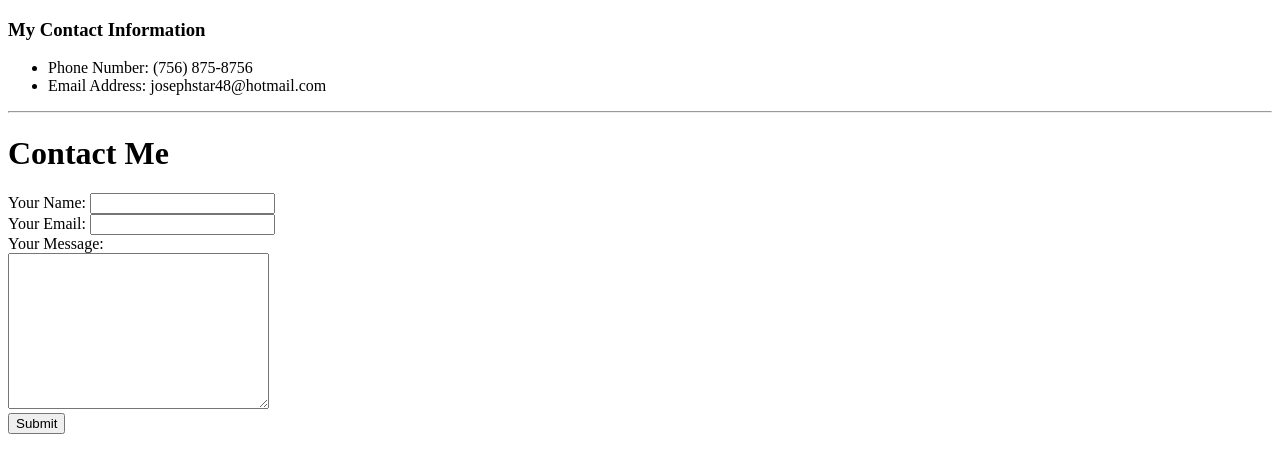
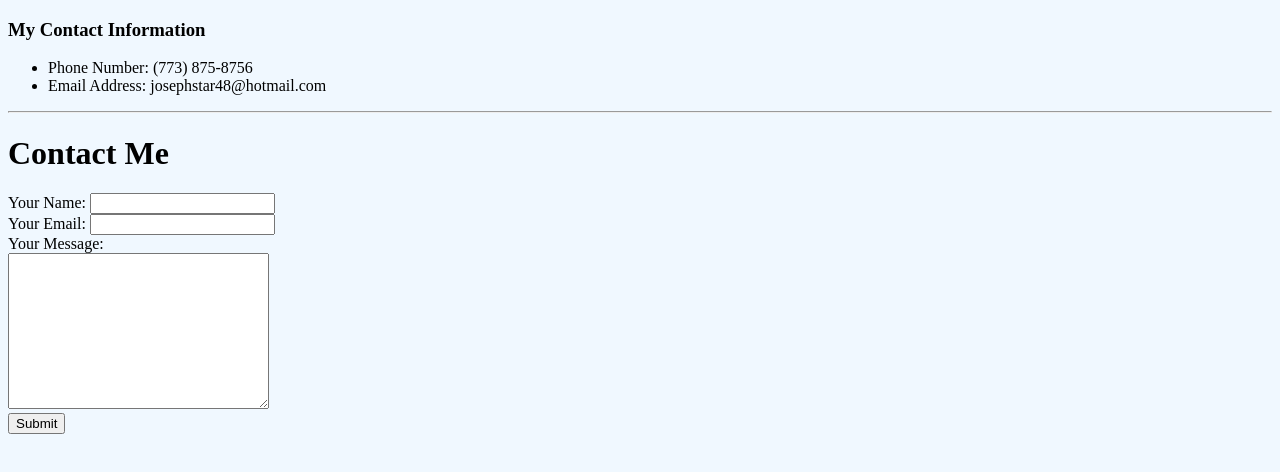
Before and after one commit to josephstar48/cv, a plain HTML site: page contact-information.html in a window 1280 px wide. Drawn offline with Linux system fonts and the light colour scheme.

Commit message:
Update contact-information.html

```diff
--- a/contact-information.html
+++ b/contact-information.html
@@ -3,11 +3,16 @@
 <head>
     <meta charset="utf-8">
     <title>My Contact Information</title>
+    <style>
+        body {
+            background-color: aliceblue;
+        }
+    </style>
 </head>
 <body>
     <h3>My Contact Information</h3>
   <ul>
-    <li>Phone Number: (756) 875-8756</li>
+    <li>Phone Number: (773) 875-8756</li>
     <li>Email Address: josephstar48@hotmail.com</li>
   </ul>
     <hr />
```
